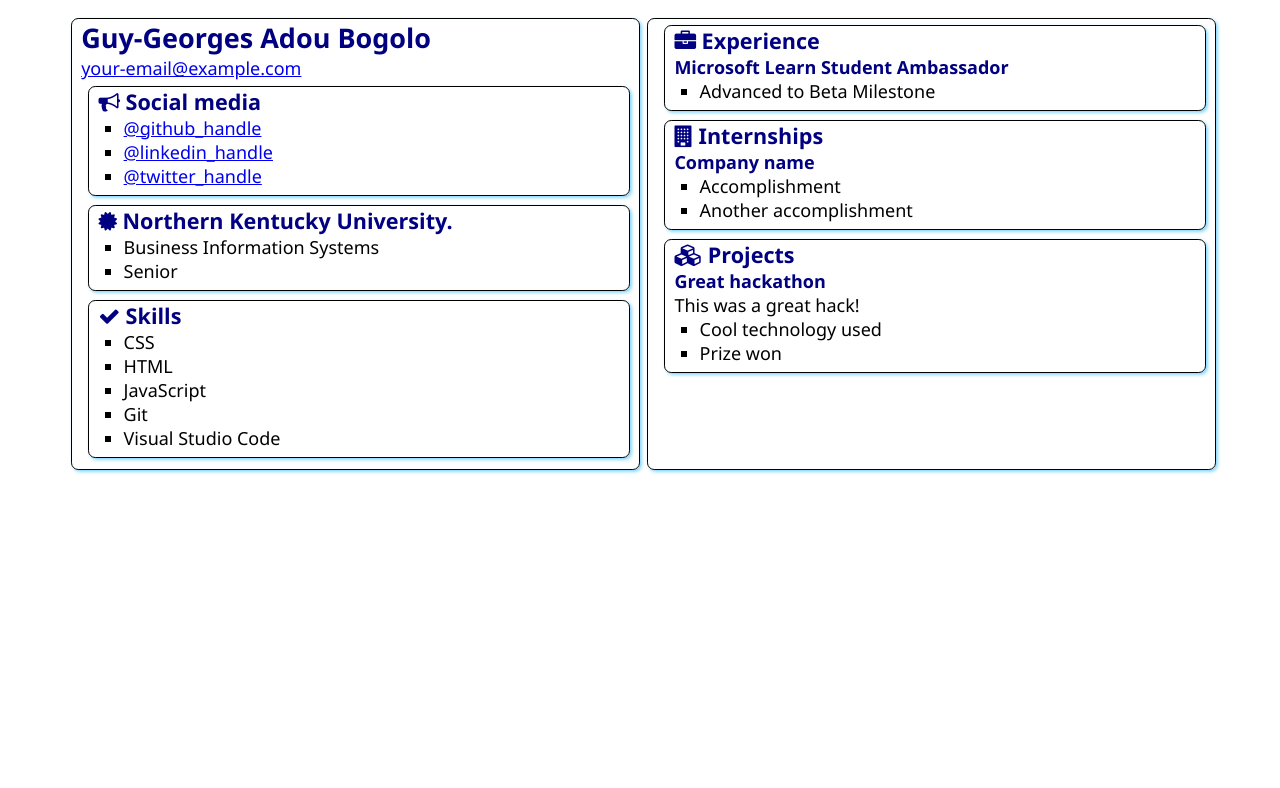
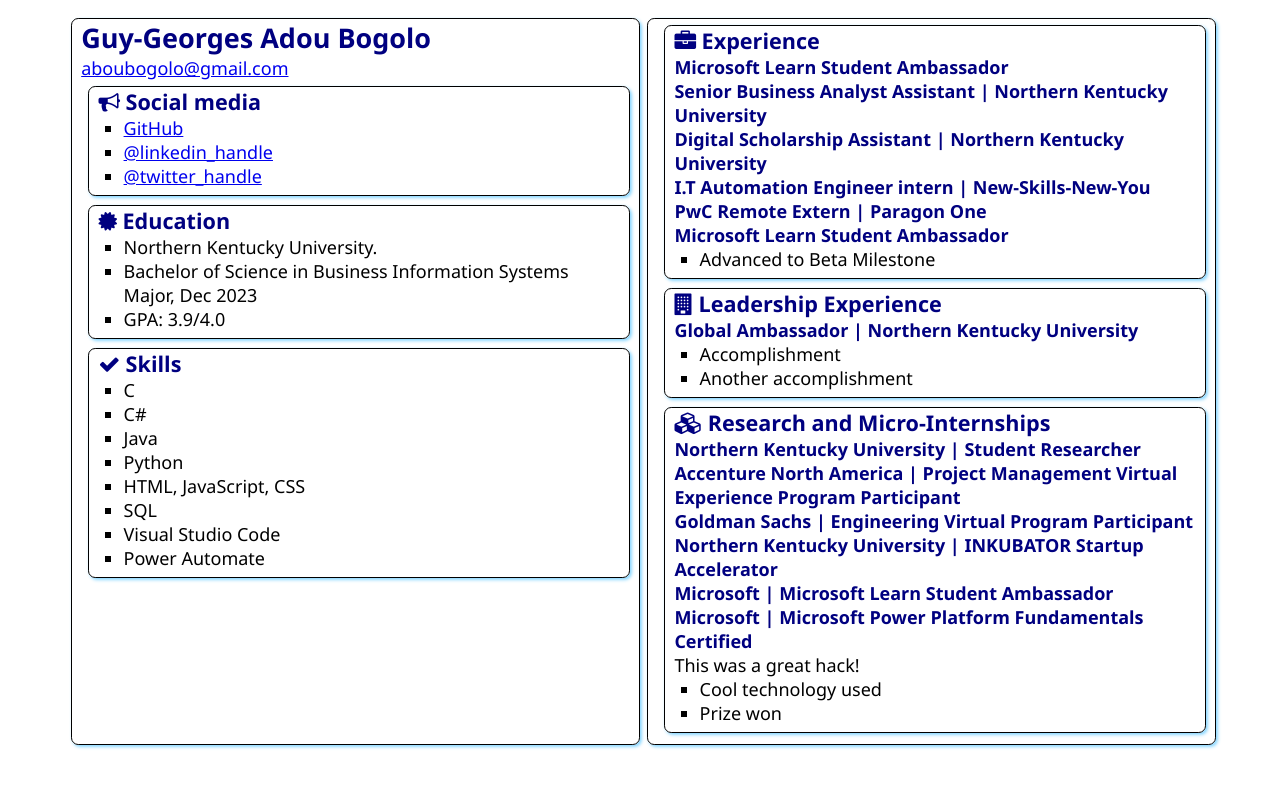
Before and after one commit to GuyAdou/SATechnicalOnboarding, a plain HTML site: page src/index.html in a window 1280 px wide. Drawn offline with Linux system fonts and the light colour scheme.

Commit message:
"added main sections of the resume"

```diff
--- a/src/index.html
+++ b/src/index.html
@@ -13,7 +13,7 @@
     <main>
         <article class="box">
             <h1>Guy-Georges Adou Bogolo</h1>
-            <div><a href="mailto:your.email@example.com">your-email@example.com</a></div>
+            <div><a href="mailto:your.email@example.com">aboubogolo@gmail.com</a></div>
 
             <section class="box">
                 <h2>
@@ -21,7 +21,7 @@
                     Social media
                 </h2>
                 <ul>
-                    <li><a href="https://github.com/GuyAdou">@github_handle</a></li>
+                    <li><a href="https://github.com/GuyAdou">GitHub</a></li>
                     <li><a href="https://linkedin.com/in/<handle>">@linkedin_handle</a></li>
                     <li><a href="https://twitter.com/Guy_Bogolo">@twitter_handle</a></li>
                 </ul>
@@ -31,11 +31,12 @@
                 <div class="education">
                     <h2>
                         <i class="fa fa-certificate" aria-hidden="true"></i>
-                        Northern Kentucky University.
+                        Education
                     </h2>
                     <ul>
-                        <li>Business Information Systems</li>
-                        <li>Senior</li>
+                        <li>Northern Kentucky University. </li>
+                        <li>Bachelor of Science in Business Information Systems Major, Dec 2023 </li>
+                        <li>GPA: 3.9/4.0 </li>
                     </ul>
                 </div>
             </section>
@@ -46,11 +47,14 @@
                     Skills
                 </h2>
                 <ul>
-                    <li>CSS</li>
-                    <li>HTML</li>
-                    <li>JavaScript</li>
-                    <li>Git</li>
+                    <li>C</li>
+                    <li>C#</li>
+                    <li>Java</li>
+                    <li>Python</li>
+                    <li>HTML, JavaScript, CSS</li>
+                    <li>SQL</li>
                     <li>Visual Studio Code</li>
+                    <li>Power Automate</li>
                 </ul>
             </section>
         </article>
@@ -59,7 +63,13 @@
                 <h2>
                     <i class="fa fa-briefcase" aria-hidden="true"></i>
                     Experience
+
                 </h2>
+                <h3>Microsoft Learn Student Ambassador</h3>
+                <h3>Senior Business Analyst Assistant | Northern Kentucky University</h3>
+                <h3>Digital Scholarship Assistant | Northern Kentucky University</h3>
+                <h3>I.T Automation Engineer intern | New-Skills-New-You</h3>
+                <h3>PwC Remote Extern | Paragon One</h3>
                 <h3>Microsoft Learn Student Ambassador</h3>
                 <ul>
                     <li>Advanced to Beta Milestone</li>
@@ -68,10 +78,10 @@
             <section class="box">
                 <h2>
                     <i class="fa fa-building" aria-hidden="true"></i>
-                    Internships
+                    Leadership Experience
                 </h2>
 
-                <h3>Company name</h3>
+                <h3>Global Ambassador | Northern Kentucky University</h3>
                 <ul>
                     <li>Accomplishment</li>
                     <li>Another accomplishment</li>
@@ -80,10 +90,15 @@
             <section class="box">
                 <h2>
                     <i class="fa fa-cubes" aria-hidden="true"></i>
-                    Projects
+                    Research and Micro-Internships
                 </h2>
 
-                <h3>Great hackathon</h3>
+                <h3>Northern Kentucky University | Student Researcher</h3>
+                <h3>Accenture North America | Project Management Virtual Experience Program Participant</h3>
+                <h3>Goldman Sachs | Engineering Virtual Program Participant</h3>
+                <h3>Northern Kentucky University | INKUBATOR Startup Accelerator</h3>
+                <h3>Microsoft | Microsoft Learn Student Ambassador</h3>
+                <h3>Microsoft | Microsoft Power Platform Fundamentals Certified</h3>
                 <div>This was a great hack!</div>
                 <ul>
                     <li>Cool technology used</li>
```
